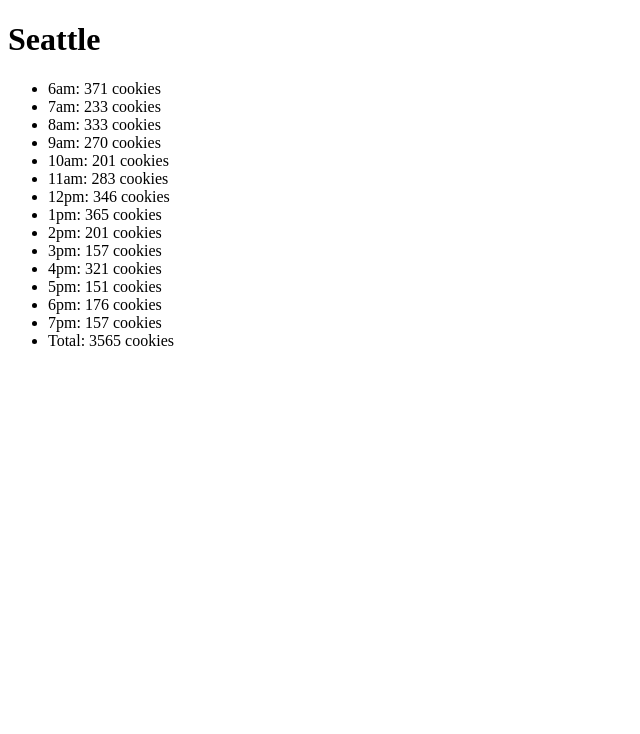
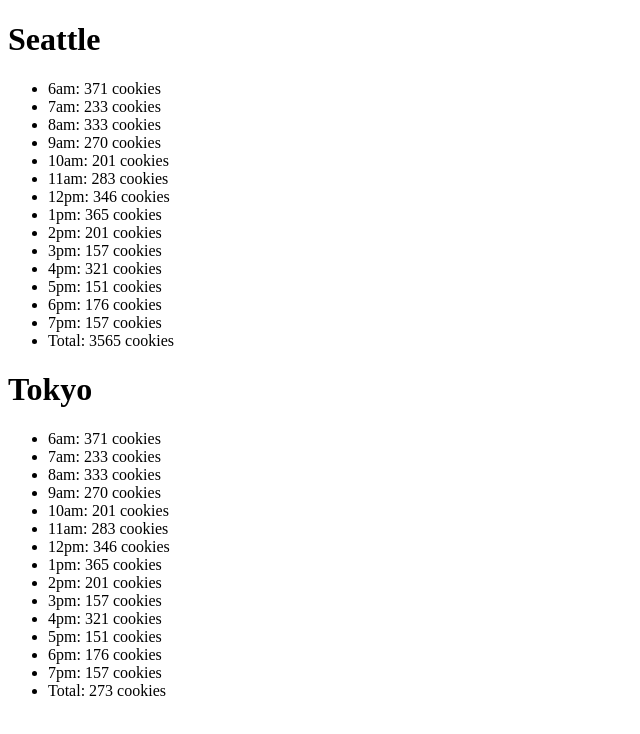
Before and after one commit to mmahad865/cookie-stand, a plain HTML site: page sales.html/index.html in a window 1280 px wide. Shown: the whole page, without its empty margins (0-640 px from the left). Drawn offline with Linux system fonts and the light colour scheme.

Commit message:
tokyo branch

```diff
--- a/sales.html/app.js
+++ b/sales.html/app.js
@@ -67,6 +67,73 @@ console.log(display);
 console.log(seattle.avrgCookiePerHour());
 
 console.log(seattle);
+
+let tokyo = {
+    location: 'tokyo',
+    min: 3,
+    max: 24,
+    avrgCookie: 1.2,
+    numOfCustomers: [],
+    numOfCookies: [],
+    totalCookie: 0,
+    //display: [],
+    calRanCustomer: function () {
+        for (let i =0; i < hours.length; i++){
+           this.numOfCustomers.push(Math.floor(Math.random() * (this.max - this.min +1)) + this.min)
+        }
+    },
+
+
+    avrgCookiePerHour: function () {
+        this.calRanCustomer();
+        for (let i=0; i <this.numOfCustomers.length; i++){
+            this.numOfCookies.push(Math.floor(this.numOfCustomers[i] * this.avrgCookie));
+
+        }
+
+    },
+
+    calTotalCookiePerDay: function (){
+        for (let i = 0; i <this.numOfCookies.length; i++) {
+            this.totalCookie += this.numOfCookies[i];
+            //this.totalCookie = this.totalCookie + this.numOfCookies[i];
+            //0              = 0                + 100
+            //100            = 100              +200
+            //300            = 300
+            console.log(this.totalCookie);
+        }
+
+    },
+
+    render: function (){
+        this.avrgCookiePerHour();
+        this.calTotalCookiePerDay();
+        let ListEl = document.getElementById('data2');
+        for (let i = 0; i < hours.length; i++) {
+            let newListEl = document.createElement('li');
+            newListEl.textContent = `${hours[i]}: ${seattle.numOfCookies[i]} cookies`;
+            ListEl.appendChild(newListEl);
+            // display[i] = `${hours[i]}: ${this.numOfCookies[i]} cookies`
+
+
+    }
+    let totalAmount= document.createElement('li');
+    totalAmount.textContent= `Total: ${this.totalCookie} cookies` ;
+    ListEl.appendChild(totalAmount);
+}
+
+};
+tokyo.render();
+
+console.log(seattle.numOfCustomers);
+console.log(seattle.numOfCookies);
+
+console.log(seattle.totalCookie);
+//seattle.calDisplay();
+console.log(display);
+console.log(seattle.avrgCookiePerHour());
+
+console.log(seattle);
 //console.log(seattle.calDisplay());
 
 
--- a/sales.html/index.html
+++ b/sales.html/index.html
@@ -16,6 +16,13 @@
         <ul id="data"></ul>
 
     </div>
+    <div class="webpage2">
+        <h1 class="header2">
+            Tokyo
+        </h1>
+        <ul id="data2"></ul>
+
+    </div>
     <script src="app.js"></script>
 </body>
 </html>
```
